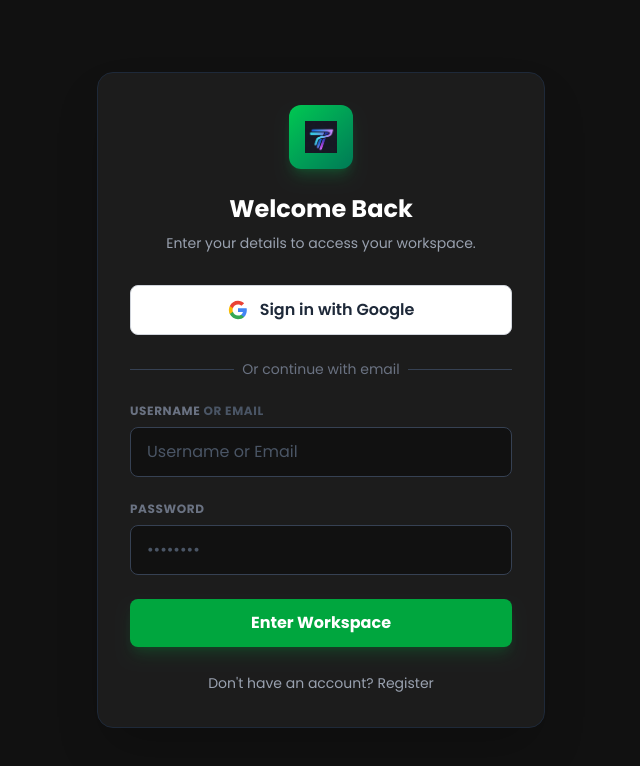
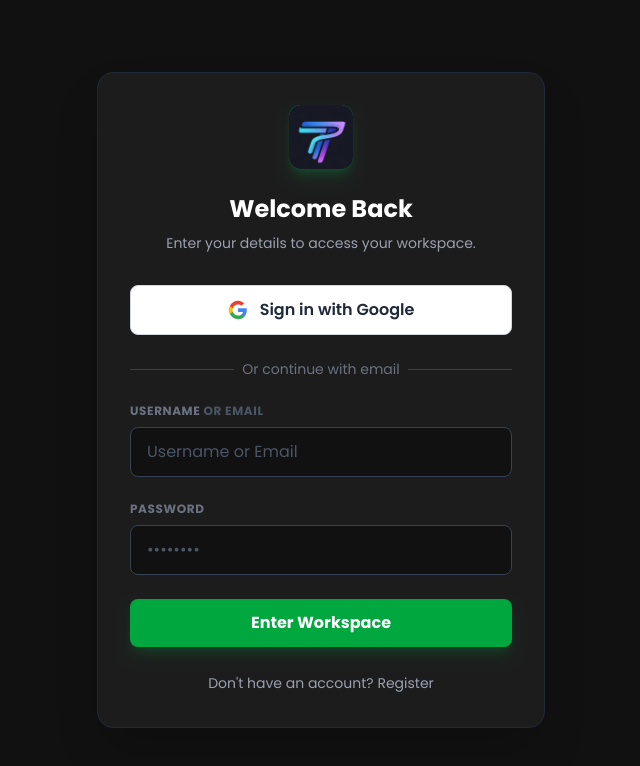
Before and after one commit to mark-juswa/threadly, a React (Vite) app in the folder frontend/: page / in a window 1280 px wide. Shown: the top 766 px of the page, without its empty margins (319-959 px from the left). Built offline with nearby package versions, Linux system fonts and the light colour scheme; no server answers.

Commit message:
change logo

```diff
--- a/frontend/src/components/auth/LoginView.jsx
+++ b/frontend/src/components/auth/LoginView.jsx
@@ -70,7 +70,7 @@ const LoginView = () => {
       <div className="max-w-md w-full bg-[#1c1c1c] p-8 rounded-2xl border border-gray-800 shadow-2xl text-center">
         {/* Icon */}
         <div className="flex items-center justify-center w-16 h-16 mx-auto mb-6 shadow-lg bg-gradient-to-br from-green-500 to-emerald-700 rounded-xl shadow-green-500/20">
-          <img src="/Logo3.png" className="w-8 h-8 text-white"  />
+          <img src="/Logo3.png" className="w-16 h-16 text-white rounded-xl"  />
 
         </div>
 
```
